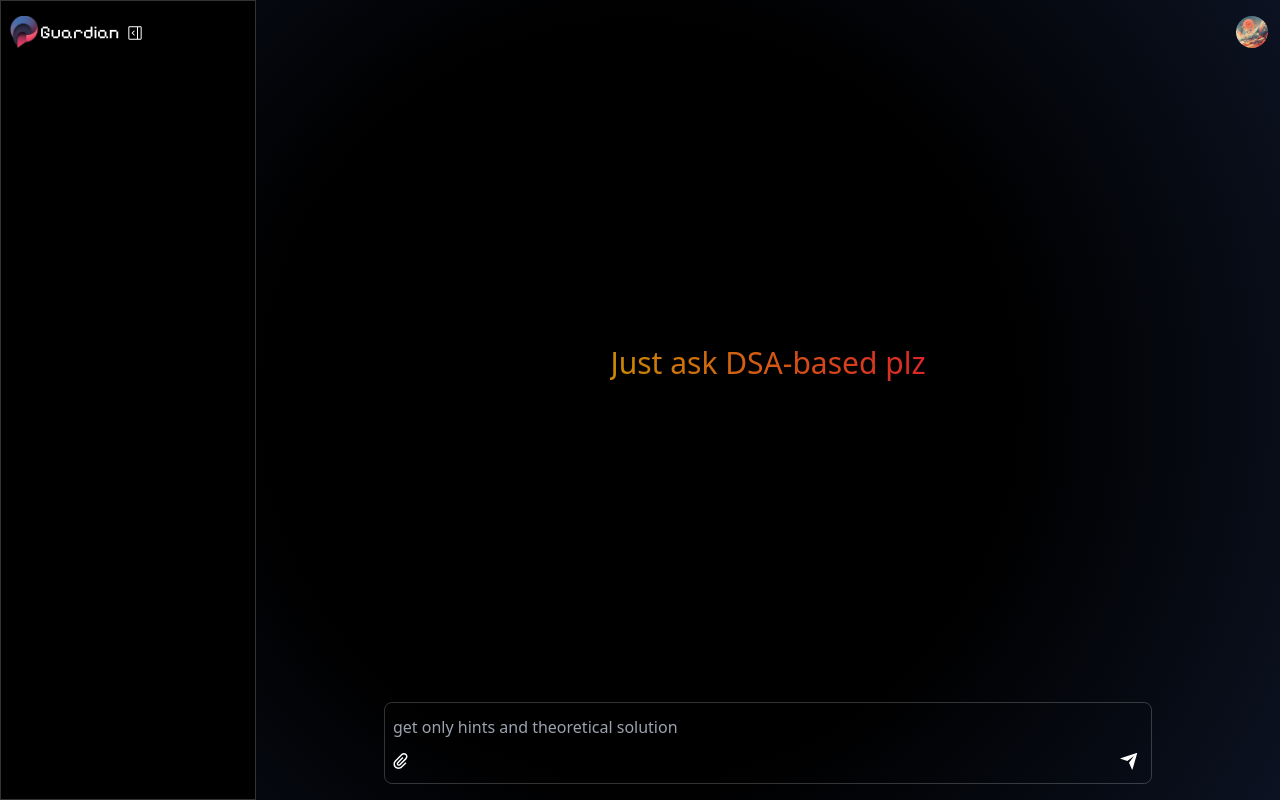
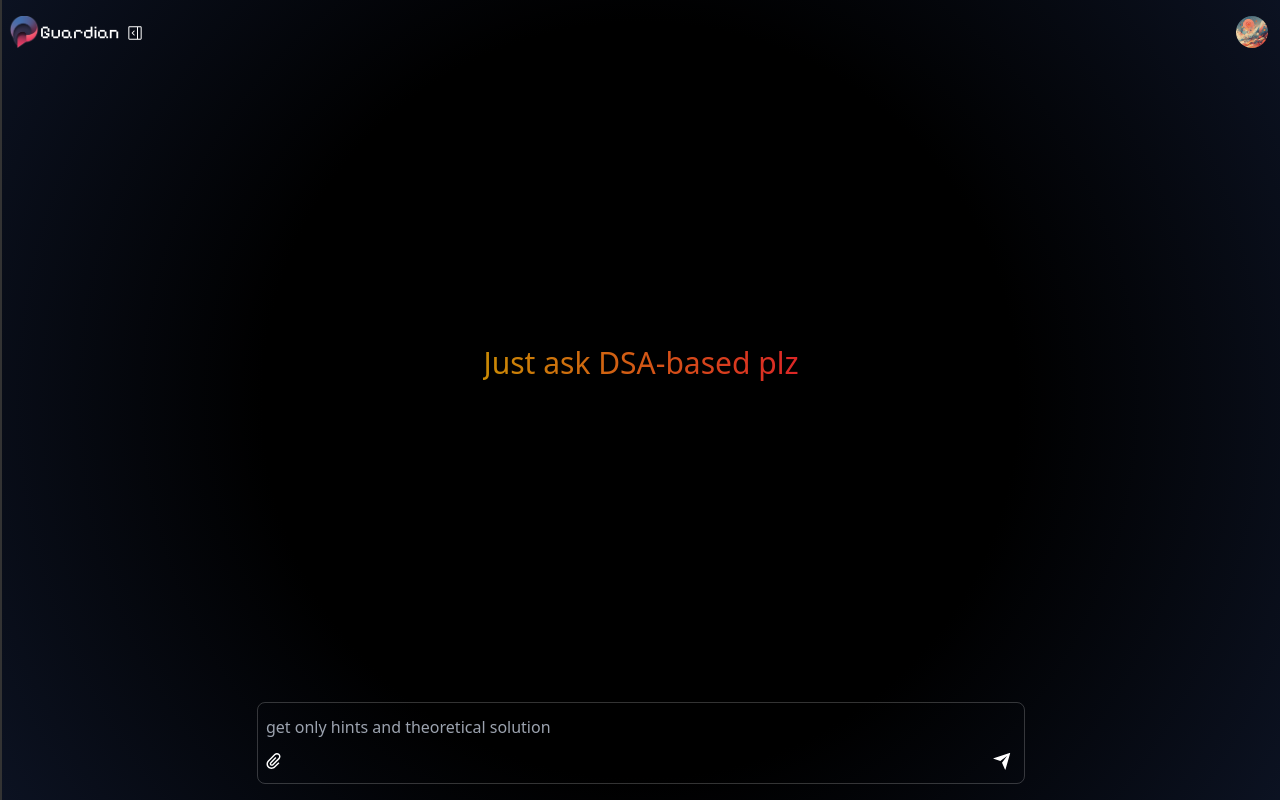
Before and after one commit to Nota0515/guardian, a React (Vite) app: page / in a window 1280 px wide. Built offline with nearby package versions, Linux system fonts and the light colour scheme; a web font is replaced by a local one.

Commit message:
adjusted conditional bug

```diff
--- a/src/pages/Home.jsx
+++ b/src/pages/Home.jsx
@@ -75,7 +75,7 @@ const Home = () => {
           </div>
         </div>
       </div>
-      <div className={`sidebar ${isSidebar ? "w-0 overflow-hidden" : 'w-[16rem]'} transition-all duration-300 ease-in-out border border-l border-white/20 absolute z-10 bg-black md:z-0 md:static flex h-full `}></div>
+      <div className={`sidebar ${isSidebar ? "w-[16rem]" : ' w-0 overflow-hidden'} transition-all duration-300 ease-in-out border border-l border-white/20 absolute z-10 bg-black md:z-0 md:static flex h-full `}></div>
       <div className="mainarea h-full flex relative flex-col flex-1 justify-center items-center">
         <div className="allcontent flex w-full h-full justify-center items-center flex-col p-2 pt-12">
           <div className={`greeting flex w-fit mx-auto bg-gradient-to-r from-yellow-600 to-red-600 text-transparent bg-clip-text justify-center`}>
```
